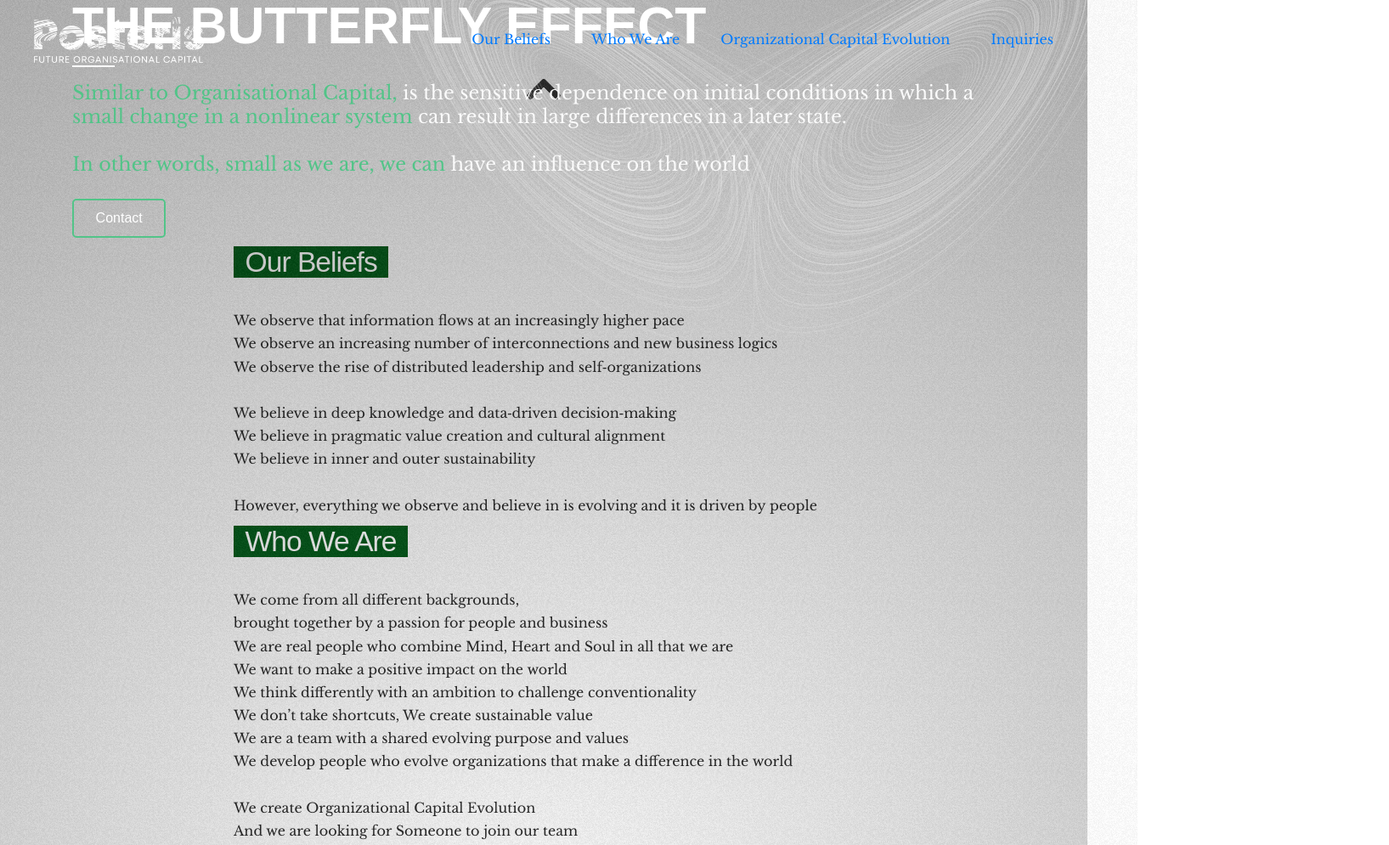
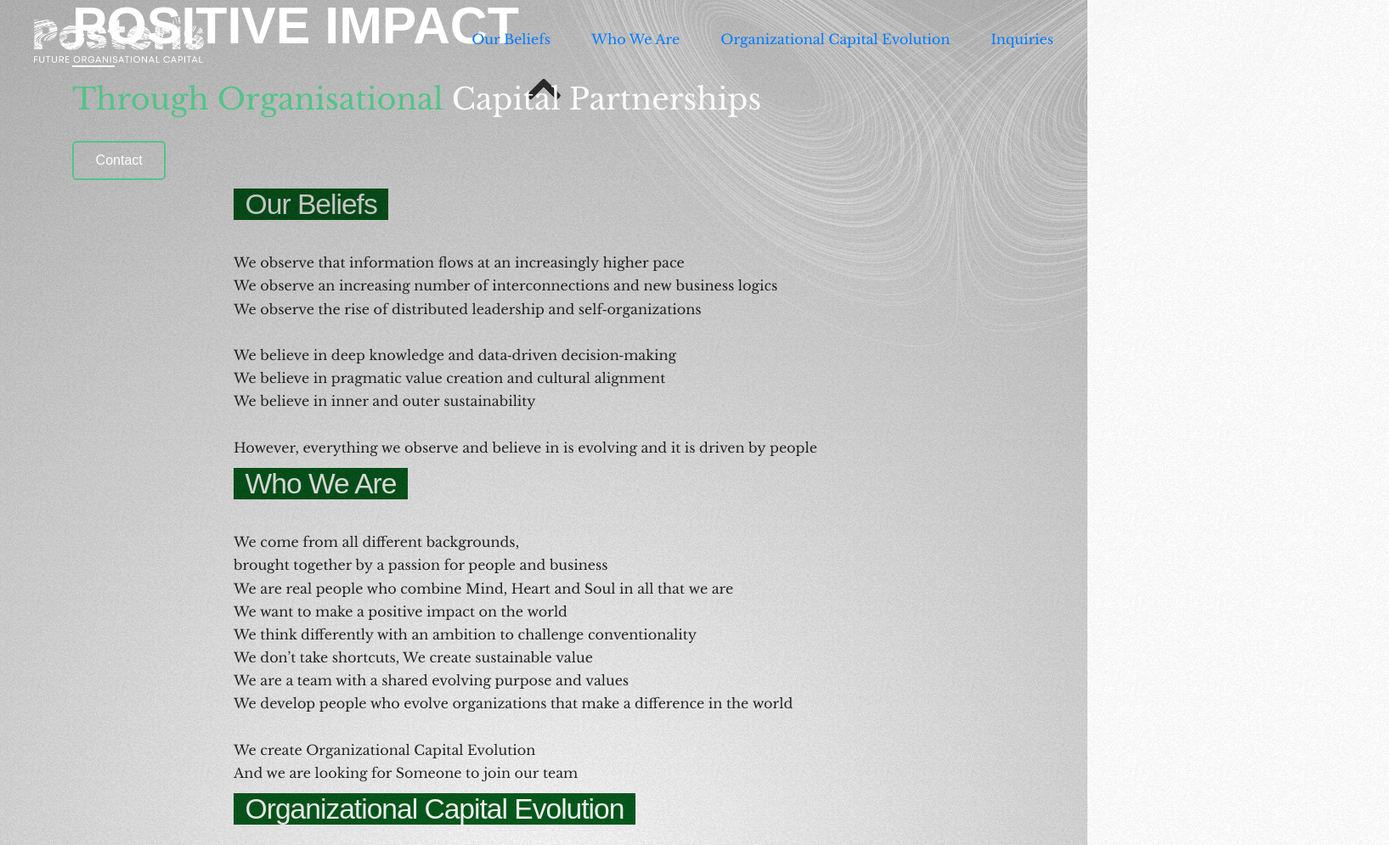
Before and after one commit to richardstg/posteris, a Gatsby site: page / in a window 1280 px wide. Shown: the top 995 px of the page at 85% size, 1635 px wide, since content can reach past the window. Built offline with nearby package versions, Linux system fonts and the light colour scheme; Gatsby itself is replaced by a stand-in of ours; some packages are replaced by stand-ins of ours.

Commit message:
New landing section text

```diff
--- a/src/components/index/intro/intro.js
+++ b/src/components/index/intro/intro.js
@@ -47,10 +47,12 @@ const Intro = () => {
               <Attractor />
             </div>
             <div className={classes.text}>
-              <h1 className={classes.title}>The Butterfly Effect</h1>
+              <h1 className={classes.title}>Positive Impact</h1>
               <hr />
               <p className={classes.subTitle}>
-                Similar to Organisational Capital,{" "}
+                Through Organisational
+                <span className={classes.color}> Capital Partnerships</span>
+                {/* Similar to Organisational Capital,{" "}
                 <span className={classes.color}>
                   is the sensitive dependence on initial conditions in which a
                 </span>{" "}
@@ -63,7 +65,7 @@ const Intro = () => {
                 In other words, small as we are, we can{" "}
                 <span className={classes.color}>
                   have an influence on the world
-                </span>
+                </span> */}
                 {/* Anim ut cillum do{" "}
                 <span className={classes.color}>commodo duis ex commodo</span>{" "}
                 proident non cillum{" "}
--- a/src/components/index/intro/intro.module.scss
+++ b/src/components/index/intro/intro.module.scss
@@ -165,22 +165,14 @@ $button-color: $light-green;
 }
 
 .subTitle {
-  font-size: 1.4rem;
-  // margin-bottom: 0;
-  color: rgb(255, 255, 255);
+  font-size: 2.2rem;
+  // color: rgb(255, 255, 255);
   line-height: normal;
-  // color: $ocean;
-  // line-height: 1;
-  // text-align: center;
   color: $light-green;
-  // color: rgb(24, 24, 24);
-  // color: #590207;
-  // color: rgba(0, 0, 0, 0.4);
-  // font-weight: bold;
+  // font-style: oblique;
 }
 
 .color {
-  color: $ocean;
   color: rgb(250, 250, 250);
   // color: black;
   // font-weight: bold;
@@ -192,8 +184,8 @@ $button-color: $light-green;
   z-index: 5;
   // width: 150%;
   // margin-left: -25%;
-  width: 80%;
-  margin-left: 30%;
+  width: 90%;
+  margin-left: 46%;
   @media screen and (max-width: 991px) {
     margin-left: 0;
   }
```
